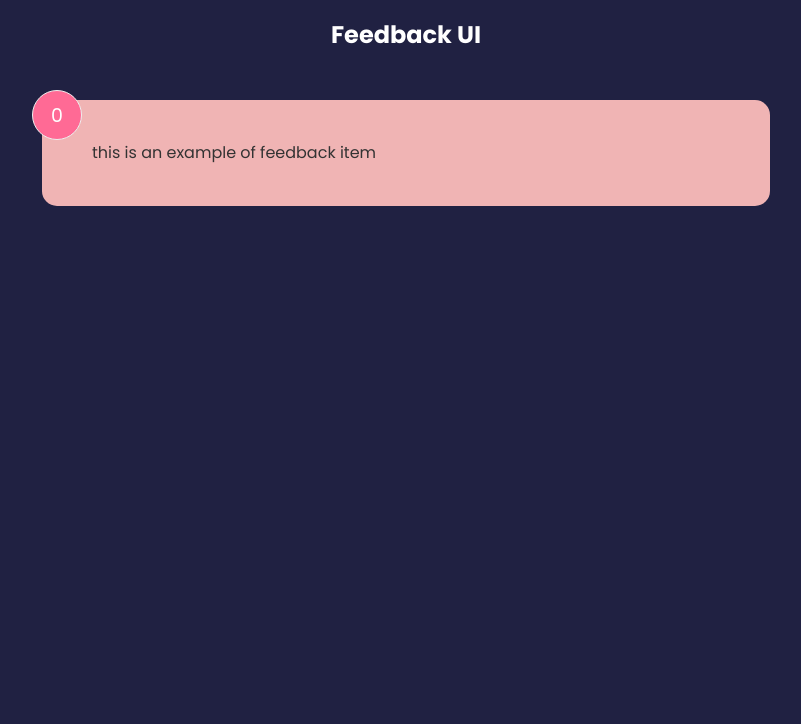
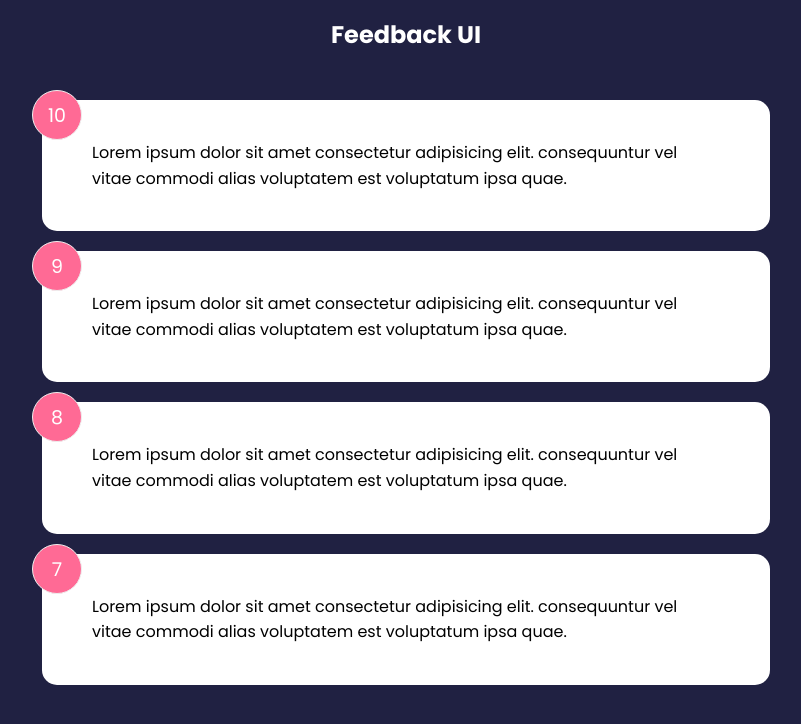
Before and after one commit to vksachin86/sacsoft, a React (Create React App) app: page / in a window 1280 px wide. Shown: the top 724 px of the page, without its empty margins (234-1035 px from the left). Built offline with nearby package versions, Linux system fonts and the light colour scheme.

Commit message:
card components and conditional styles

```diff
--- a/src/App.js
+++ b/src/App.js
@@ -1,14 +1,19 @@
 import React from "react"
 import Header from "./component/Header"
-import Feedbackbackitem from "./component/Feedbackbackitem"
-
+import Feedbackitem from "./component/Feedbackitem"
+import { useState } from "react"
+import FeedbackData from "./data/feedbackData"
+import FeedbackList from "./component/FeedbackList"
+import Card from "./component/shared/Card"
 
 function App() {
+    const [feedback, setfeedback] = useState(FeedbackData)
+
     return (
         <>
             <Header />
             <div className="container">
-                <Feedbackbackitem />
+                <FeedbackList feedback={feedback} />
             </div>
         </>
     )
--- /dev/null
+++ b/src/component/FeedbackList.jsx
@@ -0,0 +1,28 @@
+import React from 'react'
+import Feedbackitem from './Feedbackitem'
+import PropTypes  from 'prop-types'
+
+
+function FeedbackList( {feedback}) {
+    if (!feedback || feedback.length === 0){
+        return <p>No Feedback Yet </p>
+    }
+  return (
+    <div className='feedback-list'>
+        {feedback.map((item) => (
+            <Feedbackitem key={item.id} item={item}/>
+        ))}
+    </div>
+  )
+}
+
+FeedbackList.propTypes={
+    feedback:PropTypes.arrayOf(
+        PropTypes.shape({
+            id:PropTypes.number.isRequired,
+            text:PropTypes.string.isRequired,
+            rating:PropTypes.number.isRequired
+        })
+    )
+}
+export default FeedbackList
--- a/src/component/Feedbackbackitem.jsx
+++ /dev/null
@@ -1,19 +0,0 @@
-import React from 'react'
-import { useState } from 'react'
-
-function Feedbackbackitem() {
-
-    const [rating, setRating] = useState(0)
-    const [text, setText] = useState('this is an example of feedback item')
-
-
-    return (
-        <div className='card'>
-            <div className='num-display'>{rating}</div>
-            <div className="text-display">{text}</div>
-        </div>
-
-    )
-}
-
-export default Feedbackbackitem
--- /dev/null
+++ b/src/component/Feedbackitem.jsx
@@ -0,0 +1,21 @@
+import React from 'react'
+import Card from './shared/Card'
+import PropTypes  from 'prop-types'
+
+function Feedbackitem({item}) {
+    return (
+       <Card>
+        <div className='num-display'>{item.rating}</div>
+       <div className="text-display">{item.text}</div>
+       </Card>
+    )
+}
+
+Feedbackitem.defaultProps = {
+    reverse:false
+}
+Feedbackitem.propTypes = {
+    iteam: PropTypes.object.isRequired
+}
+
+export default Feedbackitem
--- /dev/null
+++ b/src/component/shared/Card.jsx
@@ -0,0 +1,23 @@
+import React from 'react'
+import PropTypes  from 'prop-types'
+
+function Card({children, reverse}) {
+//   return (
+//     <div className={`card ${reverse && 'reverse'}`}>{children}</div>
+//   )
+return(
+    <div className='card' style={{backgroundColor: reverse ? 'black' : 'white',color: reverse ? 'white':'black' }}>
+        {children}
+
+    </div>
+)
+}
+Card.defaultProps = {
+    reverse: false,
+  }
+
+  Card.propTypes = {
+    children: PropTypes.node.isRequired,
+    reverse: PropTypes.bool,
+  }
+export default Card
--- /dev/null
+++ b/src/data/feedbackData.js
@@ -0,0 +1,24 @@
+const FeedbackData = [
+    {
+      id: 1,
+      rating: 10,
+      text: 'Lorem ipsum dolor sit amet consectetur adipisicing elit. consequuntur vel vitae commodi alias voluptatem est voluptatum ipsa quae.',
+    },
+    {
+      id: 2,
+      rating: 9,
+      text: 'Lorem ipsum dolor sit amet consectetur adipisicing elit. consequuntur vel vitae commodi alias voluptatem est voluptatum ipsa quae.',
+    },
+    {
+      id: 3,
+      rating: 8,
+      text: 'Lorem ipsum dolor sit amet consectetur adipisicing elit. consequuntur vel vitae commodi alias voluptatem est voluptatum ipsa quae.',
+    },
+    {
+        id: 4,
+        rating: 7,
+        text: 'Lorem ipsum dolor sit amet consectetur adipisicing elit. consequuntur vel vitae commodi alias voluptatem est voluptatum ipsa quae.',
+      },
+  ]
+
+  export default FeedbackData
```
Also changed, not shown: 1 other file (tests, documents, lock files or other folders).
